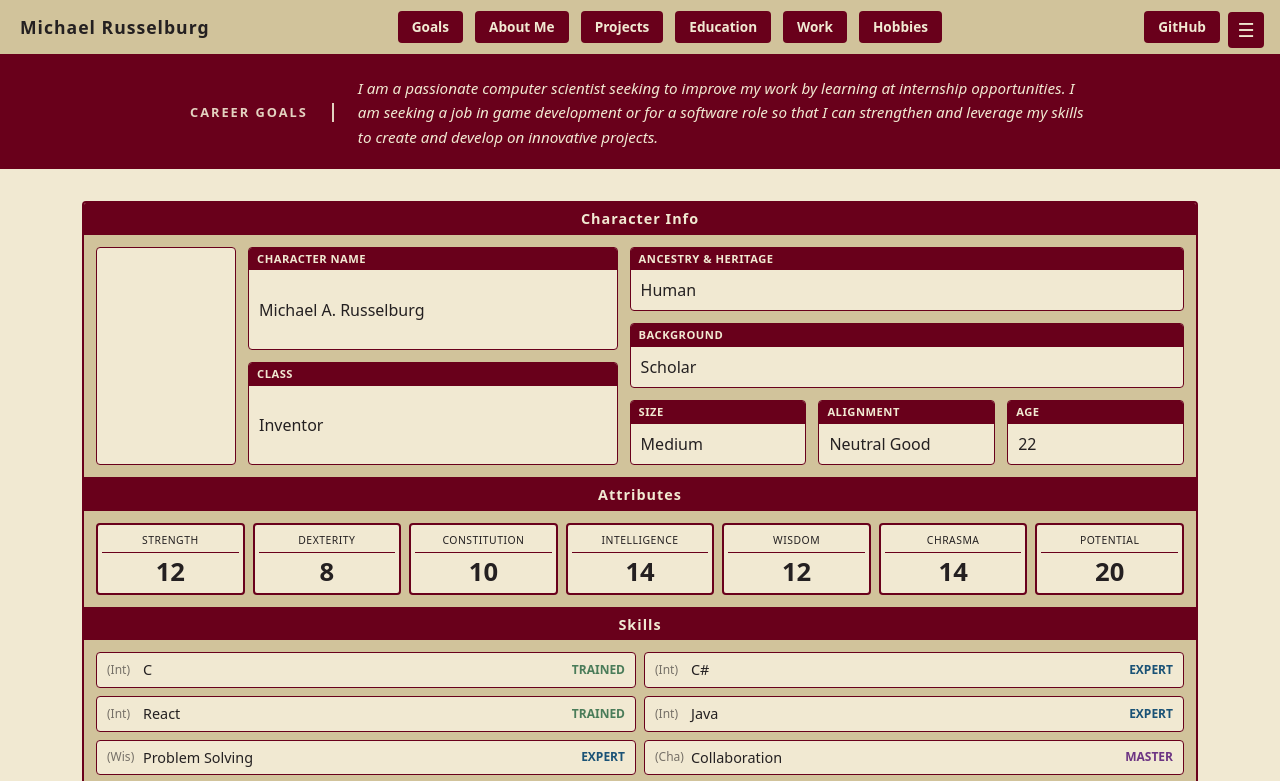
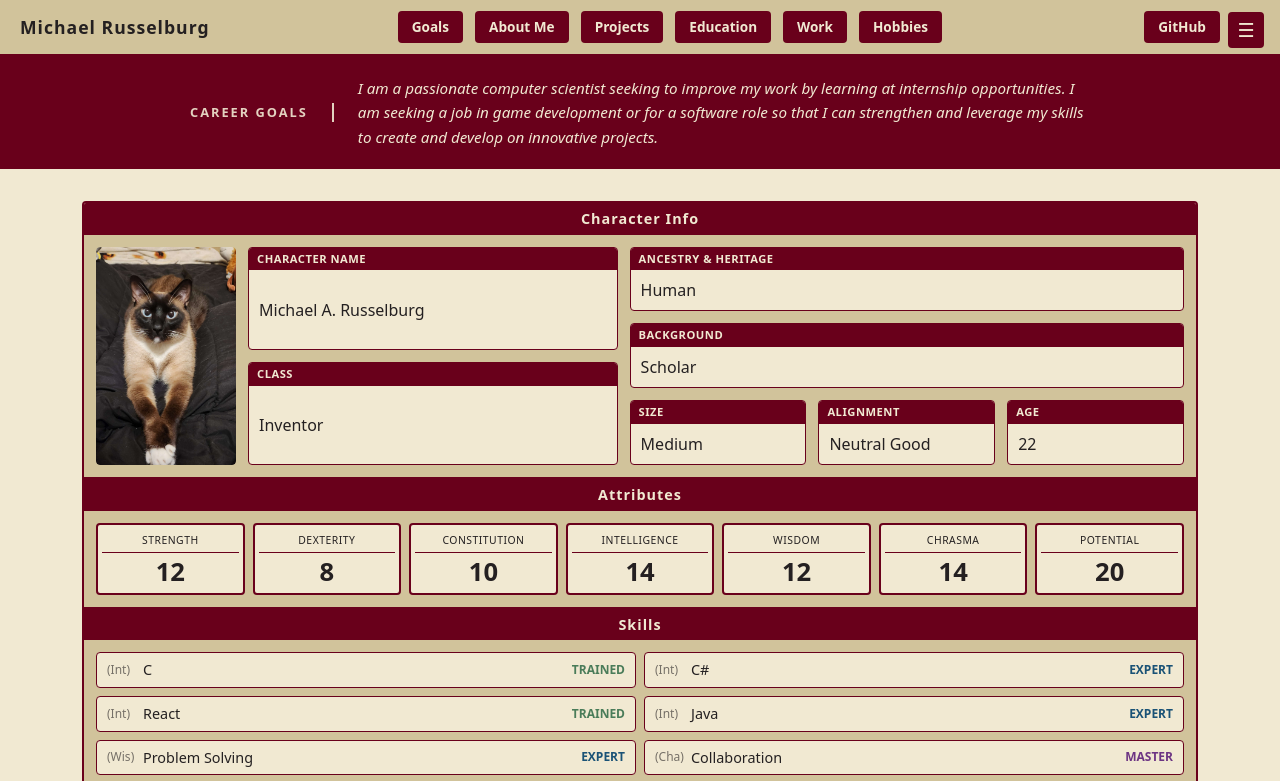
Before and after one commit to MichaelRdot/michaelrwebsite, a React (Vite) app: page / in a window 1280 px wide. Shown: the top 781 px of the page. Built offline with nearby package versions, Linux system fonts and the light colour scheme.

Commit message:
Photos of my cat now take up the image hover spot

```diff
--- a/src/components/About Me Section/CharacterInfoSubSection.css
+++ b/src/components/About Me Section/CharacterInfoSubSection.css
@@ -11,26 +11,38 @@
     flex-shrink: 0;
 }
 
-.photo-placeholder {
+.photo-hover-wrapper {
+    position: relative;
     width: 140px;
     height: 100%;
     min-height: 160px;
-    border: 1px solid var(--box-border-color);
     border-radius: 4px;
-    display: flex;
-    flex-direction: column;
-    align-items: center;
-    justify-content: center;
-    font-size: 0.85rem;
-    text-align: center;
+    overflow: hidden;
     cursor: pointer;
-    transition: background-color 0.2s, color 0.2s;
-    background-color: var(--bs-body-bg);
 }
 
-.photo-placeholder:hover {
-    background-color: var(--box-border-color);
-    color: var(--bs-body-bg);
+.photo-normal,
+.photo-hover {
+    position: absolute;
+    top: 0;
+    left: 0;
+    width: 100%;
+    height: 100%;
+    object-fit: cover;
+    border-radius: 4px;
+    transition: opacity 0.3s ease;
+}
+
+.photo-hover {
+    opacity: 0;
+}
+
+.photo-hover-wrapper:hover .photo-normal {
+    opacity: 0;
+}
+
+.photo-hover-wrapper:hover .photo-hover {
+    opacity: 1;
 }
 
 .photo-hint {
--- a/src/components/About Me Section/CharacterInfoSubSection.jsx
+++ b/src/components/About Me Section/CharacterInfoSubSection.jsx
@@ -9,8 +9,9 @@ function CharacterInfoSubSection() {
 
                 {/* Photo */}
                 <div className="photo-container">
-                    <div className="photo-placeholder">
-
+                    <div className="photo-hover-wrapper">
+                        <img src="/Miraak, My Boy!!.jpg" className="photo-normal" alt="Portrait" />
+                        <img src="/Miraak, My (Evil) Boy!!.jpg" className="photo-hover" alt="Portrait" />
                     </div>
                 </div>
 
```
